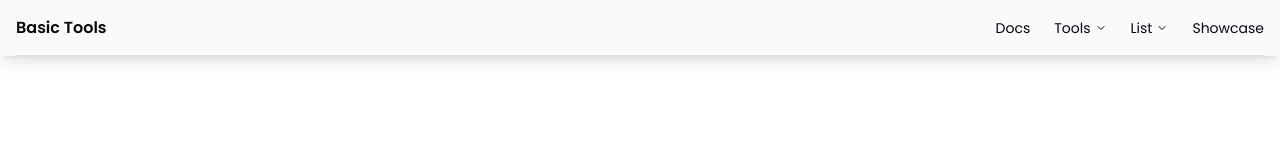
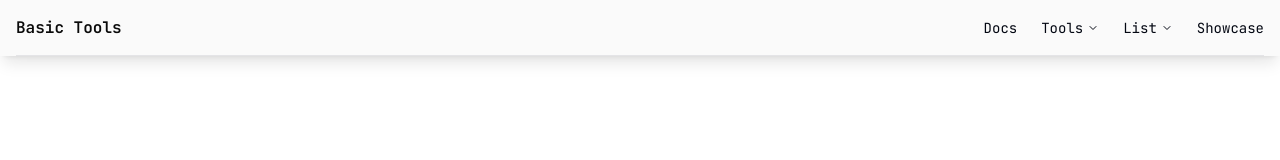
Before and after one commit to Lightning-88/basic-tools, a Next.js app: page / in a window 1280 px wide. Shown: the top 160 px of the page. Built offline with nearby package versions, Linux system fonts and the light colour scheme.

Commit message:
change font

```diff
--- a/src/app/layout.jsx
+++ b/src/app/layout.jsx
@@ -1,12 +1,11 @@
-import { Poppins } from "next/font/google";
+import { JetBrains_Mono } from "next/font/google";
 import "./globals.css";
 import { ThemeProvider } from "@/components/theme-providers";
 import Navbar from "@/components/Navbar";
 
-const poppins = Poppins({
-  variable: "--font-poppins-sans",
+const jetbrainsMono = JetBrains_Mono({
+  variable: "--font-jt-sans",
   subsets: ["latin"],
-  weight: ["100", "200", "300", "400", "500", "600", "700", "800", "900"],
 });
 
 export const metadata = {
@@ -17,7 +16,7 @@ export const metadata = {
 export default function RootLayout({ children }) {
   return (
     <html lang="en" suppressHydrationWarning>
-      <body className={`${poppins.className} antialiased`}>
+      <body className={`${jetbrainsMono.className} antialiased`}>
         <ThemeProvider
           attribute="class"
           defaultTheme="system"
@@ -25,7 +24,7 @@ export default function RootLayout({ children }) {
           disableTransitionOnChange
         >
           <Navbar />
-          {children}
+          <div className="pt-14">{children}</div>
         </ThemeProvider>
       </body>
     </html>
```
